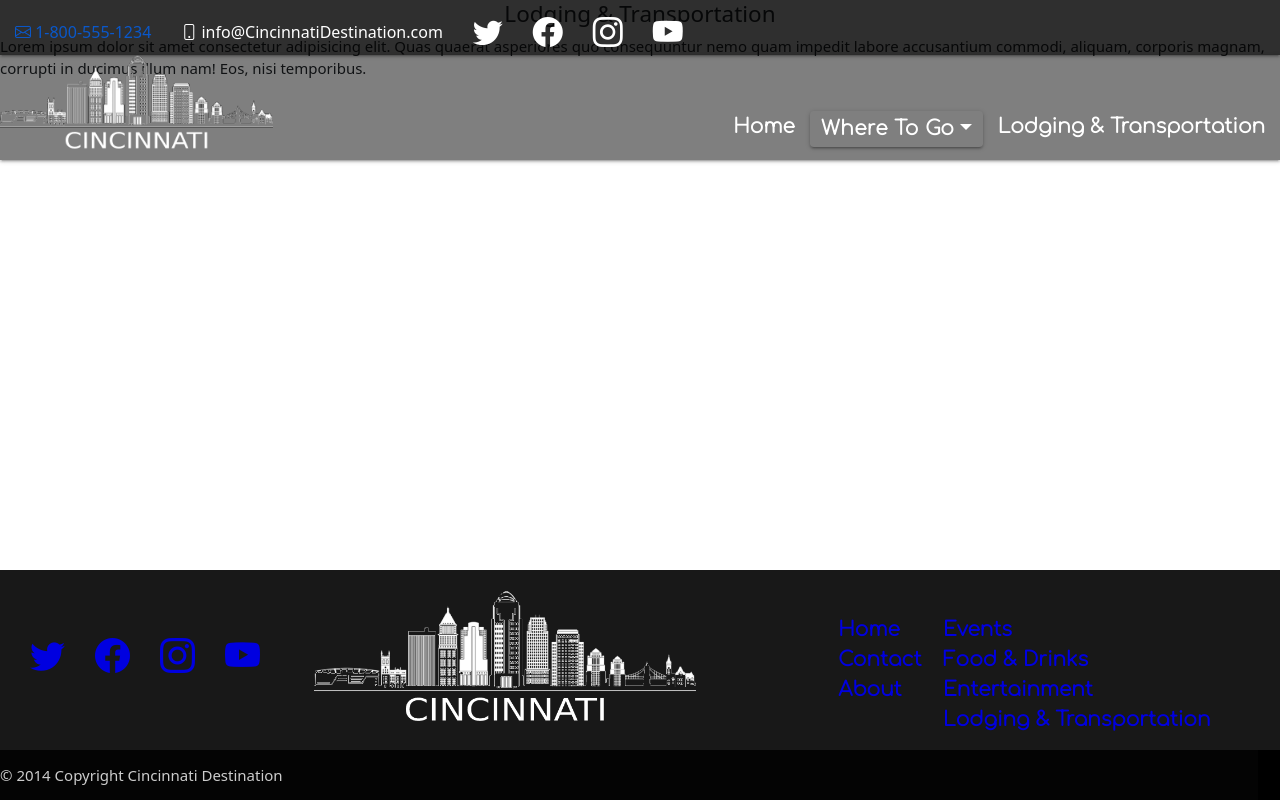
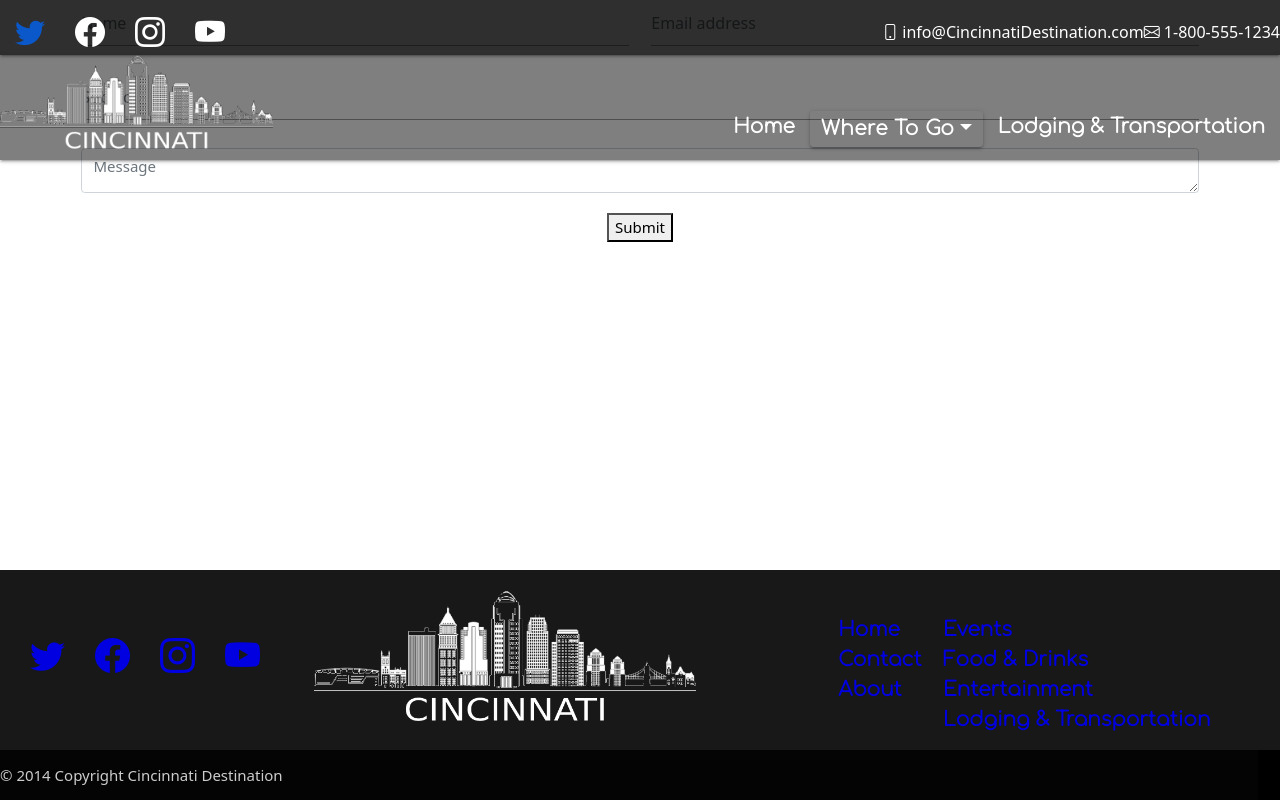
Before and after one commit to CRA5VD/CapstoneProject, a React (Create React App) app in the folder client/: page /contact in a window 1280 px wide. Built offline with nearby package versions, Linux system fonts and the light colour scheme.

Commit message:
contact page tempelate

```diff
--- a/client/src/App.js
+++ b/client/src/App.js
@@ -6,6 +6,8 @@ import Navbar from './components/Navbar';
 import Footer from './components/Footer';
 import WhereToGo from './components/WhereToGo';
 import LodgAndTran from './components/LodgAndTran';
+import Contact from "./components/Contact"
+
 
 
 
@@ -17,11 +19,11 @@ class App extends Component {
 
           <Route exact path='/' component={ Home }/>
           <Route  path='/about' component={ WhereToGo }/>
-          <Route  path='/contact' component={ LodgAndTran }/>
-
+          <Route  path='/contact' component={ Contact }/>
 
         <Footer />
       </BrowserRouter>
+
 
     )
   }
--- /dev/null
+++ b/client/src/components/Contact.js
@@ -0,0 +1,66 @@
+import React from 'react';
+
+
+
+const Contact = () => {
+    return (
+      <div className='ContactForm'>
+        <div className='container'>
+          <div className='row'>
+            <div className='col-12 text-center'>
+              <div className='contactForm'>
+                <form id='contact-form'>
+                  {/* Row 1 of form */}
+                  <div className='row formRow'>
+                    <div className='col-6'>
+                      <input
+                        type='text'
+                        name='name'
+                        className='form-control formInput'
+                        placeholder='Name'
+                      ></input>
+                    </div>
+                    <div className='col-6'>
+                      <input
+                        type='email'
+                        name='email'
+                        className='form-control formInput'
+                        placeholder='Email address'
+                      ></input>
+                    </div>
+                  </div>
+                  {/* Row 2 of form */}
+                  <div className='row formRow'>
+                    <div className='col'>
+                      <input
+                        type='text'
+                        name='subject'
+                        className='form-control formInput'
+                        placeholder='Subject'
+                      ></input>
+                    </div>
+                  </div>
+                  {/* Row 3 of form */}
+                  <div className='row formRow'>
+                    <div className='col'>
+                      <textarea
+                        rows={3}
+                        name='message'
+                        className='form-control formInput'
+                        placeholder='Message'
+                      ></textarea>
+                    </div>
+                  </div>
+                  <button className='submit-btn' type='submit'>
+                    Submit
+                  </button>
+                </form>
+              </div>
+            </div>
+          </div>
+        </div>
+      </div>
+    );
+  };
+
+  export default Contact;
--- a/client/src/components/Home.js
+++ b/client/src/components/Home.js
@@ -1,7 +1,7 @@
 import React, { Component } from 'react';
 import { Link } from 'react-router-dom';
 import Cincinnati4kDrone from '../img/Cincinnati4KDrone.mp4';
-import { Player } from 'video-react';
+
 
 class Home extends Component{
     render() {
--- a/client/src/components/Navbar.js
+++ b/client/src/components/Navbar.js
@@ -13,8 +13,8 @@ const Navbar = () => {
     <div className="container-fluid nav-top-sub w-100">
       <div className="nav-contact-contain w-100">
         <ul className="nav-contact-sub w-100">
-          <li><Link className="nav-links nav-contact-links bi bi-envelope" to="_"> 1-800-555-1234</Link></li>
-          <li><Link className="nav-links bi bi-phone nav-contact-links" to="_"> info@CincinnatiDestination.com</Link></li>
+          <li className="nav-links nav-contact-links bi bi-envelope" to="_"> 1-800-555-1234</li>
+          <li  className="nav-links bi bi-phone nav-contact-links" to="_"> info@CincinnatiDestination.com</li>
         </ul>
       </div>
       <div className="nav-social-contain">
@@ -44,6 +44,7 @@ const Navbar = () => {
           <Dropdown.Item className="nav-drop-sub" href="#/action-1">Events</Dropdown.Item>
           <Dropdown.Item className="nav-drop-sub" href="#/action-2">Food &Drinks</Dropdown.Item>
           <Dropdown.Item className="nav-drop-sub" href="#/action-3">Entertainment</Dropdown.Item>
+          <Dropdown.Item className="nav-drop-sub" href="/contact">Contact</Dropdown.Item>
           </DropdownButton></li>
           {/* <li><Link className="nav-links nav-main-links" to="/WhereToGo">Where To Go</Link></li> */}
           <li><Link className="nav-links nav-main-links" to="/LodgAndTran">Lodging & Transportation</Link></li>
```
Also changed, not shown: client/src/components/About.js (added).
